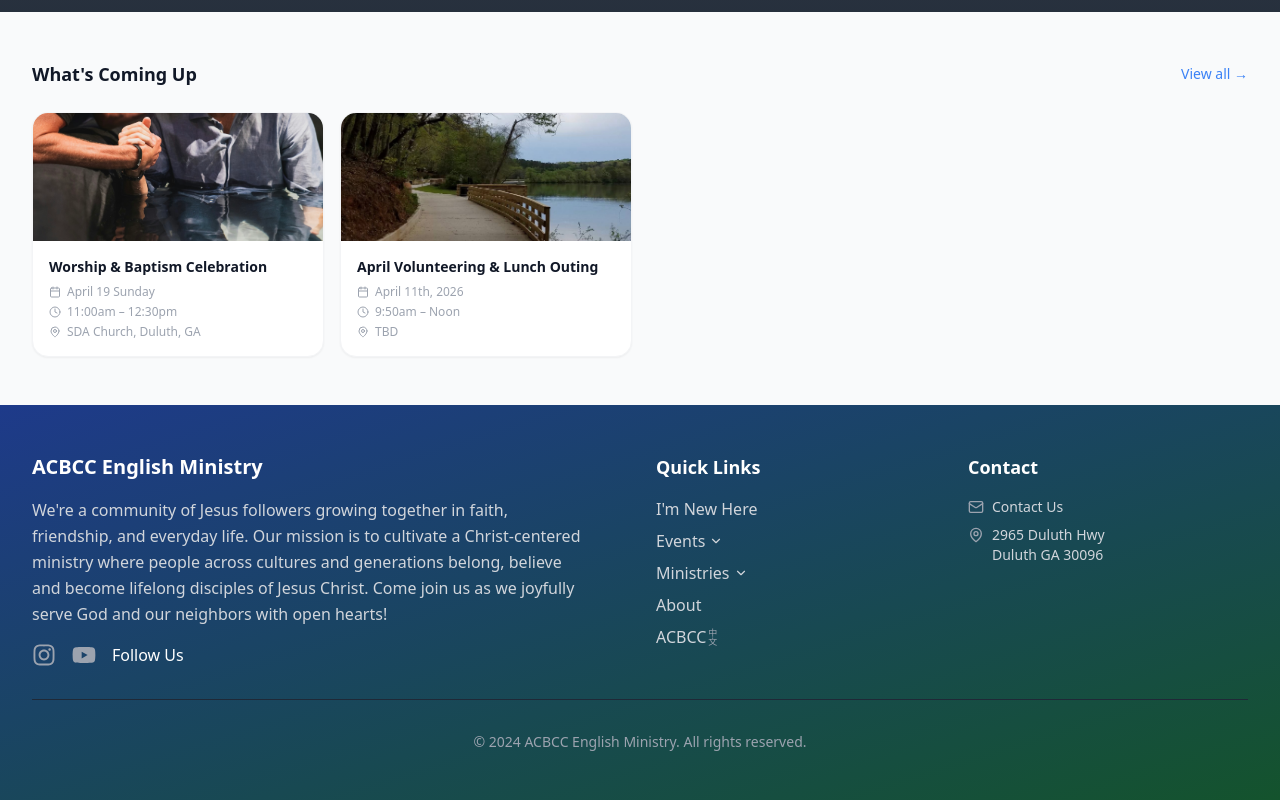
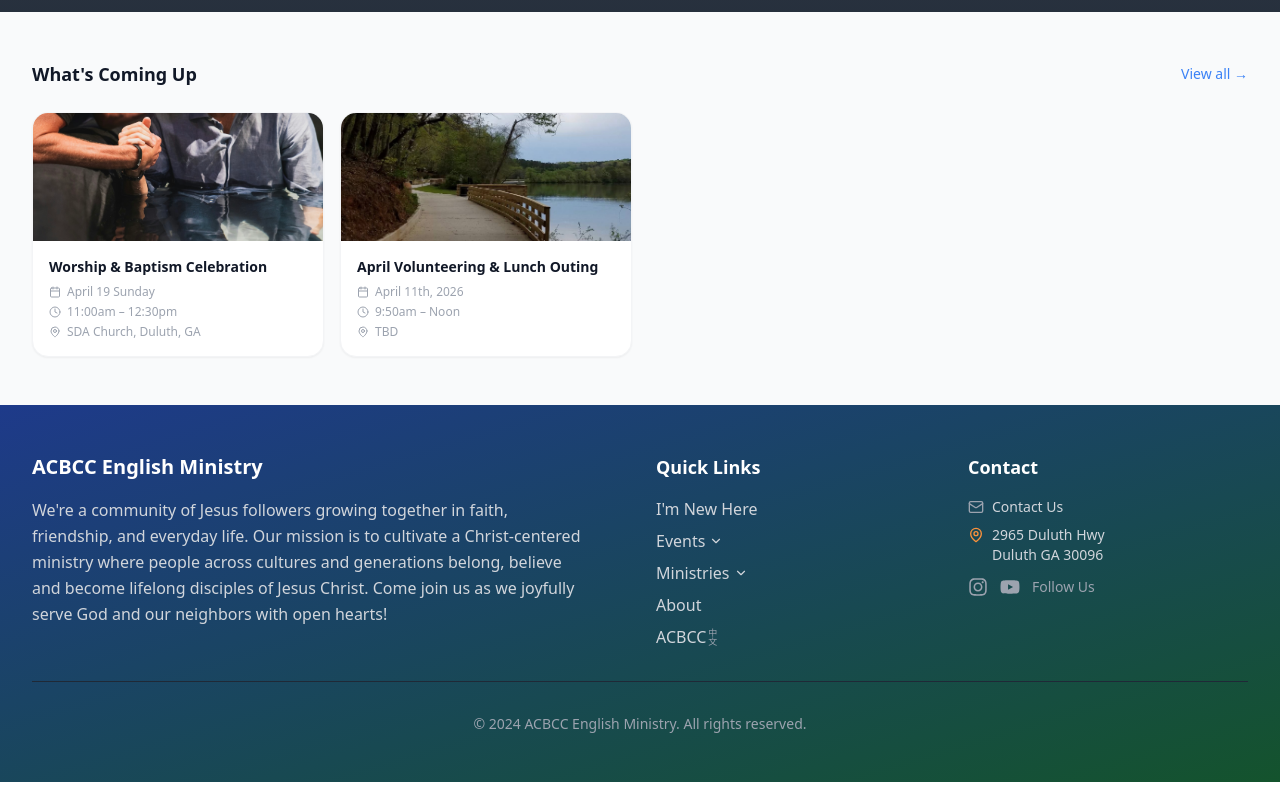
Before and after one commit to xploreout/em-0708, a React (Vite) app: page /#/ in a window 1280 px wide. Shown: the part 514-1314 px from the top of the page. Built offline with nearby package versions, Linux system fonts and the light colour scheme; grey boxes are pictures that could not be loaded.

Commit message:
render map at footer

```diff
--- a/src/components/Footer.tsx
+++ b/src/components/Footer.tsx
@@ -16,9 +16,7 @@ const Footer = () => {
   const [resourcesOpen, setResourcesOpen] = useState(false)
 
   const address = '2965 Duluth Hwy, Duluth GA 30096'
-  const googleMapsUrl = `https://www.google.com/maps/embed/v1/place?key=AIzaSyBFw0Qbyq9zTFTd-tUY6dronpxnlwSugjY&q=${encodeURIComponent(
-    address
-  )}`
+  const googleMapsUrl = `https://maps.google.com/maps?q=${encodeURIComponent(address)}&output=embed`
 
   return (
     <footer className='bg-gradient-to-br from-blue-900  to-green-900 text-white py-12'>
@@ -42,39 +40,6 @@ const Footer = () => {
               Christ. Come join us as we joyfully serve God and our neighbors
               with open hearts!
             </p>
-            <div className='flex space-x-4'>
-              {/* <a
-                href='#'
-                className='text-gray-400 hover:text-orange-400 transition-colors duration-200 transform hover:scale-110'
-                aria-label='Facebook'
-              >
-                <FaFacebook className='h-6 w-6' />
-              </a> */}
-              <a
-                href='https://www.instagram.com/acbccem/'
-                className='text-gray-400 hover:text-pink-400 transition-colors duration-200 transform hover:scale-110'
-                aria-label='Instagram'
-              >
-                <FaInstagram className='h-6 w-6' />
-              </a>
-              <a
-                href='https://www.youtube.com/@SnL-em'
-                target='_blank'
-                rel='noopener noreferrer'
-                className='text-gray-400 hover:text-red-500 transition-colors duration-200 transform hover:scale-110'
-                aria-label='YouTube'
-              >
-                <FaYoutube className='h-6 w-6' />
-              </a>
-              <span>Follow Us</span>
-              {/* <a
-                href='#'
-                className='text-gray-400 hover:text-purple-400 transition-colors duration-200 transform hover:scale-110'
-                aria-label='YouTube'
-              >
-                <FaYoutube className='h-6 w-6' />
-              </a> */}
-            </div>
           </div>
 
           {/* Quick Links */}
@@ -176,9 +141,9 @@ const Footer = () => {
               </div> */}
               <button
                 onClick={() => setShowMap(!showMap)}
-                className='flex items-start space-x-2 text-left hover:text-orange-400 transition-colors duration-200 group'
+                className='flex items-start space-x-2 text-left group'
               >
-                <MapPin className='h-4 w-4 text-gray-400 mt-0.5' />
+                <MapPin className='h-4 w-4 text-orange-400 mt-0.5 shrink-0' />
                 <span className='text-gray-300 text-sm group-hover:text-orange-400 transition-colors duration-200'>
                   {address.split(', ').map((line, index) => (
                     <React.Fragment key={index}>
@@ -188,6 +153,27 @@ const Footer = () => {
                   ))}
                 </span>
               </button>
+              <div className='flex items-center space-x-3 pt-1'>
+                <a
+                  href='https://www.instagram.com/acbccem/'
+                  target='_blank'
+                  rel='noopener noreferrer'
+                  className='text-gray-400 hover:text-pink-400 transition-colors duration-200 transform hover:scale-110'
+                  aria-label='Instagram'
+                >
+                  <FaInstagram className='h-5 w-5' />
+                </a>
+                <a
+                  href='https://www.youtube.com/@SnL-em'
+                  target='_blank'
+                  rel='noopener noreferrer'
+                  className='text-gray-400 hover:text-red-500 transition-colors duration-200 transform hover:scale-110'
+                  aria-label='YouTube'
+                >
+                  <FaYoutube className='h-5 w-5' />
+                </a>
+                <span className='text-gray-400 text-sm'>Follow Us</span>
+              </div>
             </div>
           </div>
         </div>
```
